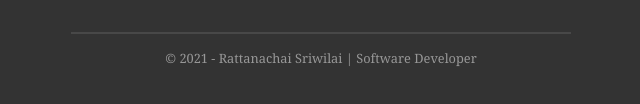
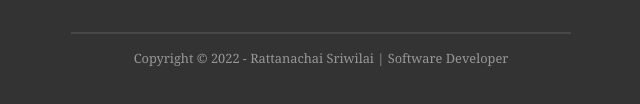
Before and after one commit to RSriwilai/Rattanachai-Sriwilai, a plain HTML site: page index.html in a window 1280 px wide. Shown: the part 1939-2043 px from the top of the page, 319-959 px from the left. Drawn offline with Linux system fonts and the light colour scheme.

Commit message:
Edited copy right year to dynamic

```diff
--- a/index.html
+++ b/index.html
@@ -22,23 +22,26 @@
             <div class="img-aboutme">
                 <h2>About me</h2>
                 <p>
-                        My name is Rattanachai and I am a swedish software developer.</p>
-                        <p>I love writing code.
+                    My name is Rattanachai and I am a swedish software developer.
+                </p>
+                <p>
+                    I love writing code.
                     Ever since writing my first program in C# and manipulating it to produce a desired output,
                     I have been obsessed with the idea of using software to solve practical problems.
-                        </p><p>I believe in the power of programming to transform and improve the lives of people around the world.
+                </p><p>
+                    I believe in the power of programming to transform and improve the lives of people around the world.
                 </p>
                 <h2 id="skills-h2">skills:</h2>
                 <p id="skills-p">
                     C#, SQL Server, MongoDB, HTML, CSS, JavaScript.
                 </p>
             </div>
-                <img id="imgme"class="img-me" src="image/gLNxBqcg.jpeg"  alt="Picture not found">
+            <img id="imgme" class="img-me" src="image/gLNxBqcg.jpeg" alt="Picture not found">
         </div>
         <h2 class="projects-h2">PROJECTS</h2>
         <div class="box-2">
             <h4 id="hh4" class="program-name">Web Scraper Program</h4>
-                <img id="webimg" class="img-me" src="image/webscraper.png"  alt="Picture not found">
+            <img id="webimg" class="img-me" src="image/webscraper.png" alt="Picture not found">
             <p>
                 A web scraper program made with C#. Insert the desired URL and click extract button to download all images available on the website.
             </p>
@@ -48,7 +51,7 @@
                 </div>
             </a>
             <h4 id="hhh4" class="program-name">Book Store Databases</h4>
-                <img id="webimg" class="img-me" src="image/bokhandelnDB.png"  alt="Picture not found">
+            <img id="webimg" class="img-me" src="image/bokhandelnDB.png" alt="Picture not found">
             <p>
                 A book store databases program made with C# Entity Framework and SQL Server. Pick a store to add the stock balance of each books.
             </p>
@@ -74,7 +77,10 @@
             <a target="_blank" rel="noopener noreferrer" href="https://github.com/RSriwilai" aria-label="github"><i class="fab fa-github fa-2x"></i></a>
         </div>
         <hr>
-            <p class="footer-text">© 2021 - Rattanachai Sriwilai | Software Developer</p>
+        <p class="footer-text">
+            Copyright &copy;
+            <script>document.write(new Date().getFullYear())</script> - Rattanachai Sriwilai | Software Developer
+        </p>
     </footer>
 </body>
 </html>
```
Lines whose indentation alone changed are shown as unchanged.
